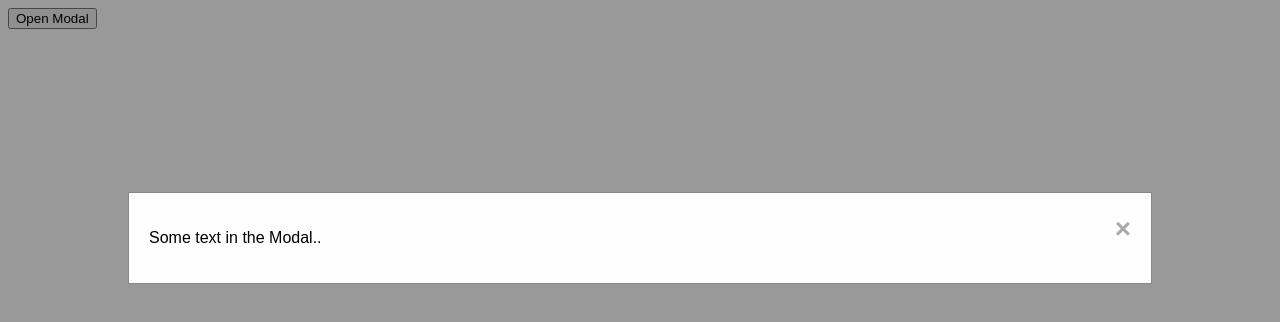
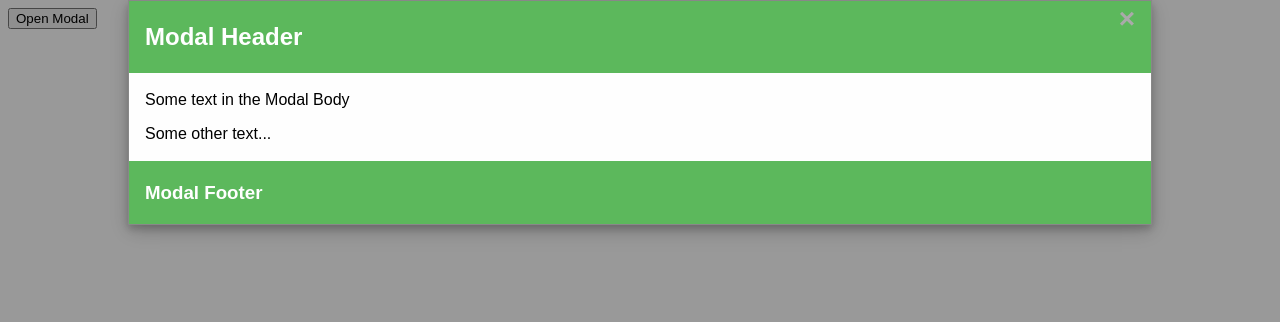
Before and after one commit to fancn21th/1-008-Advanced-Vue, a Vue app: page / in a window 1280 px wide. Both pictures are taken after a click on the button "Open Modal". Shown: the top 322 px of the page. Built offline with nearby package versions, Linux system fonts and the light colour scheme.

Commit message:
增加全部样式

```diff
--- a/src/components/Modal.vue
+++ b/src/components/Modal.vue
@@ -3,8 +3,17 @@
   <div id="myModal" class="modal" v-show="show">
     <!-- Modal content -->
     <div class="modal-content">
-      <span class="close" @click="dismiss">&times;</span>
-      <p>Some text in the Modal..</p>
+      <div class="modal-header">
+        <span class="close" @click="dismiss">&times;</span>
+        <h2>Modal Header</h2>
+      </div>
+      <div class="modal-body">
+        <p>Some text in the Modal Body</p>
+        <p>Some other text...</p>
+      </div>
+      <div class="modal-footer">
+        <h3>Modal Footer</h3>
+      </div>
     </div>
   </div>
 </template>
@@ -58,4 +67,48 @@ export default {
   text-decoration: none;
   cursor: pointer;
 }
+
+/* Modal Header */
+.modal-header {
+  padding: 2px 16px;
+  background-color: #5cb85c;
+  color: white;
+}
+
+/* Modal Body */
+.modal-body {
+  padding: 2px 16px;
+}
+
+/* Modal Footer */
+.modal-footer {
+  padding: 2px 16px;
+  background-color: #5cb85c;
+  color: white;
+}
+
+/* Modal Content */
+.modal-content {
+  position: relative;
+  background-color: #fefefe;
+  margin: auto;
+  padding: 0;
+  border: 1px solid #888;
+  width: 80%;
+  box-shadow: 0 4px 8px 0 rgba(0, 0, 0, 0.2), 0 6px 20px 0 rgba(0, 0, 0, 0.19);
+  animation-name: animatetop;
+  animation-duration: 0.4s;
+}
+
+/* Add Animation */
+@keyframes animatetop {
+  from {
+    top: -300px;
+    opacity: 0;
+  }
+  to {
+    top: 0;
+    opacity: 1;
+  }
+}
 </style>
```
